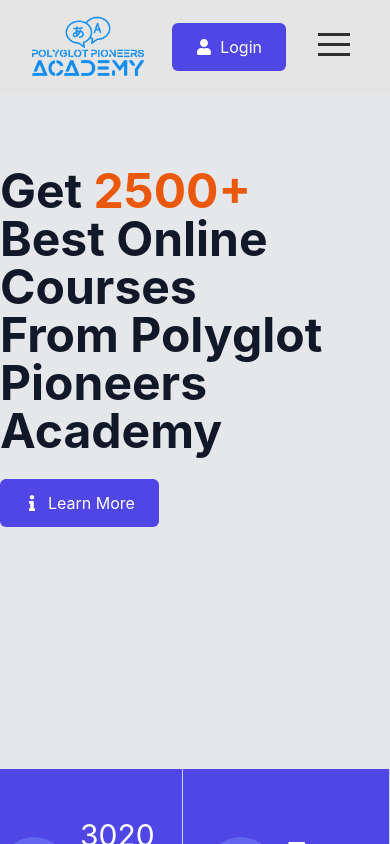
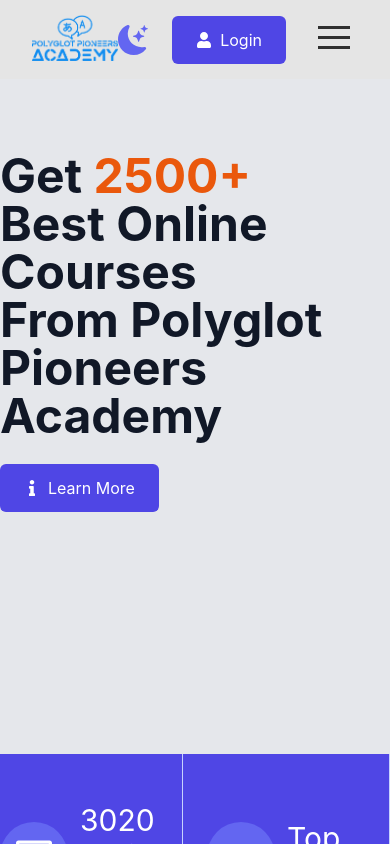
Before and after one commit to Muhammad-Hamim/polyglot-pioneer-client, a React (Vite) app: page / in a window 390 px wide. Shown: the top 844 px of the page. Built offline with nearby package versions, Linux system fonts and the light colour scheme; no server answers.

Commit message:
added theme change icon

```diff
--- a/src/Shared/Navbar/Navbar.jsx
+++ b/src/Shared/Navbar/Navbar.jsx
@@ -1,6 +1,8 @@
 import { NavLink } from "react-router-dom";
 import logo from "../../assets/logo.png";
 import { FaUser } from "react-icons/fa";
+import { BsMoonStarsFill } from "react-icons/bs";
+import { LuSunMoon } from "react-icons/lu";
 import { Sidebar } from "primereact/sidebar";
 import { useState } from "react";
 import useAuth from "../../Hooks/useAuth";
@@ -9,6 +11,7 @@
 const Navbar = () => {
   const [isOpen, setOpen] = useState(false);
   const { user, logOut } = useAuth();
+  const [dark, setDark] = useState(false);
   const handleLogout = () => {
     logOut()
       .then(() => {
@@ -46,6 +49,20 @@
       </li>
     </>
   );
+  const theme = (
+    <>
+      <button className="text-3xl text-indigo-500" onClick={() => setDark(!dark)}>
+        {dark ? <LuSunMoon /> : <BsMoonStarsFill />}
+      </button>
+    </>
+  );
+  const navIcon = (
+    <div className="lg:hidden">
+      <button onClick={() => setOpen(true)} className=" text-3xl">
+        <Hamburger toggled={isOpen} toggle={setOpen} />
+      </button>
+    </div>
+  );
   return (
     <>
       <div className="py-3 px-8 bg-neutral-200">
@@ -65,6 +82,7 @@
           <div>
             {user ? (
               <div className=" space-x-6 flex items-center">
+                {theme}
                 <div className="dropdown dropdown-end">
                   <label className="avatar" tabIndex={0}>
                     <div className="w-12 cursor-pointer rounded-full ring ring-primary ring-offset-base-100 ring-offset-2">
@@ -95,26 +113,17 @@
                     </li>
                   </ul>
                 </div>
-                <div className="lg:hidden">
-                  <button
-                    onClick={() => setOpen(true)}
-                    className=" text-3xl">
-                    <Hamburger toggled={isOpen} toggle={setOpen} />
-                  </button>
-                </div>
+                {navIcon}
               </div>
             ) : (
               <div className=" space-x-6 flex items-center">
+                {theme}
                 <NavLink to="/login">
                   <button className="flex items-center gap-2 bg-indigo-600 px-6 py-3 text-white rounded-md">
                     <FaUser></FaUser> Login
                   </button>
                 </NavLink>
-                <div className="lg:hidden">
-                  <button onClick={() => setOpen(true)} className="text-3xl">
-                    <Hamburger toggled={isOpen} toggle={setOpen} />
-                  </button>
-                </div>
+                {navIcon}
               </div>
             )}
           </div>
```
